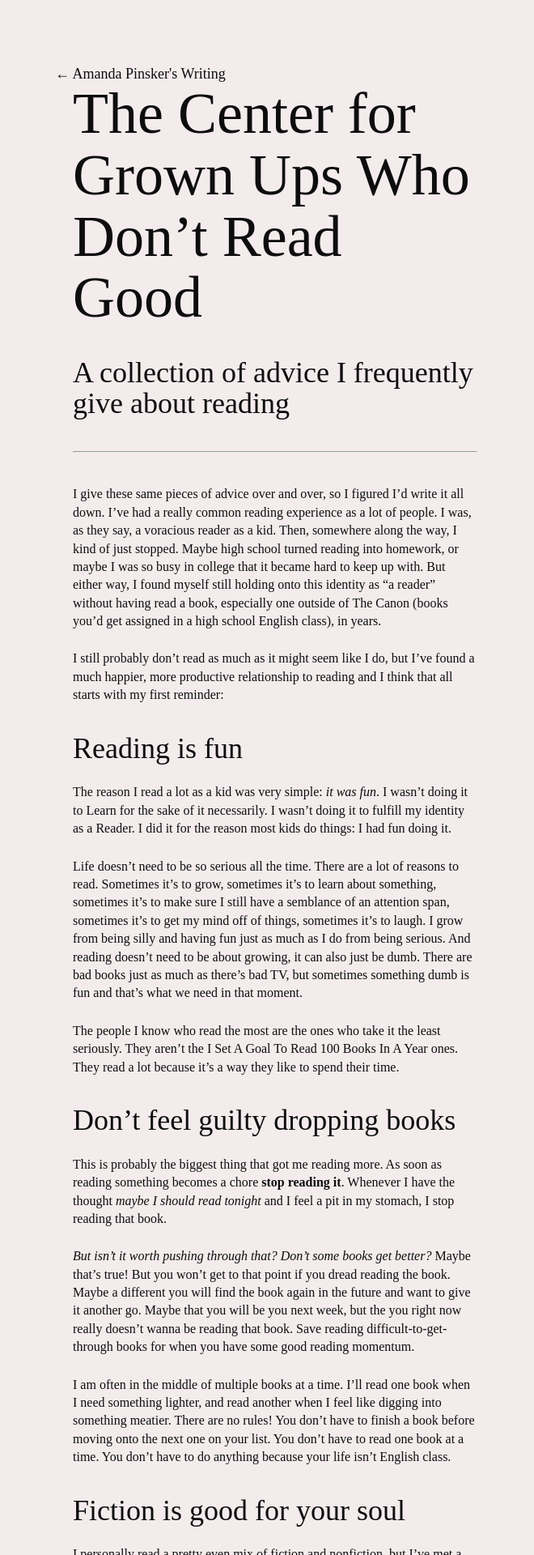
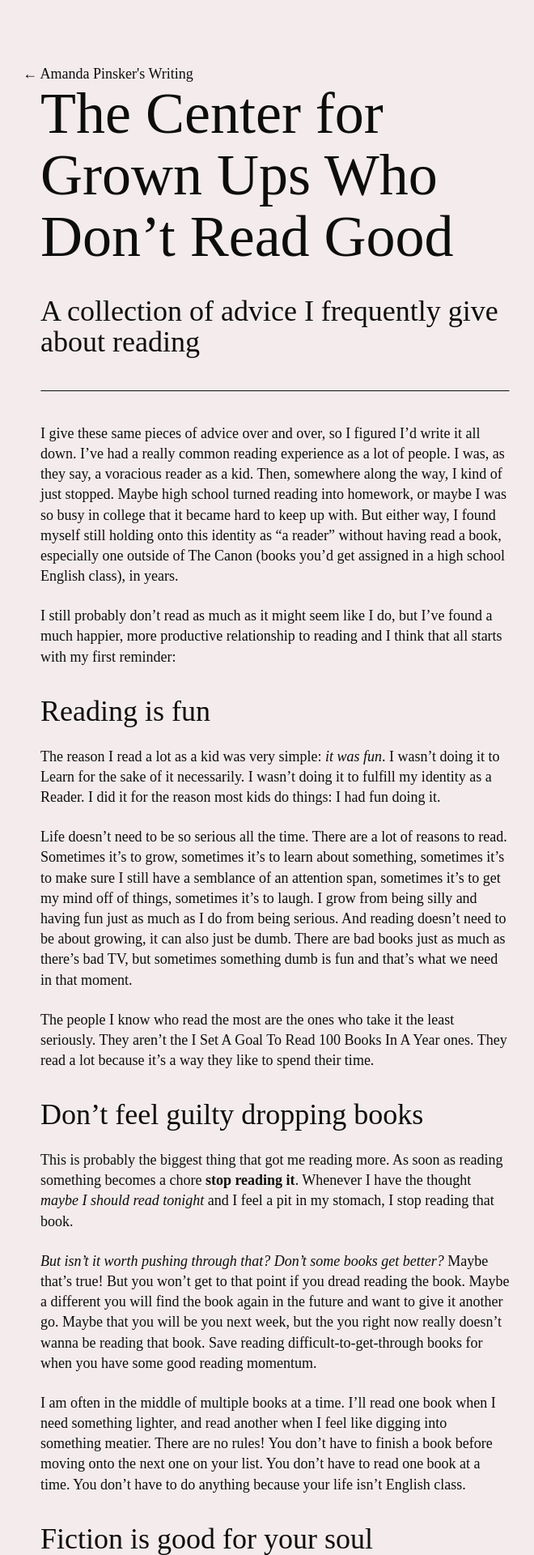
Before and after one commit to ampinsk/ampinsk.github.io, a Jekyll site: the page built from writing/reading-advice.md, in a window 1280 px wide. Shown: the top 1920 px of the page at 81% size, without its empty margins (300-960 px from the left). Built offline with Jekyll 4.4.1, drawn with Linux system fonts in a browser that asks for light colours; some web fonts are replaced.

Commit message:
massage article design

```diff
--- a/_sass/_writing.scss
+++ b/_sass/_writing.scss
@@ -140,7 +140,7 @@ body.writing-bg {
 // Posts
 
 .post .site-container {
-  max-width: 500px;
+  max-width: 580px;
 }
 
 .post-content {
@@ -148,12 +148,12 @@ body.writing-bg {
 
   p {
     margin-top: 24px;
-    font-size: 16px;
+    font-size: 18px;
     line-height: 1.4;
   }
 
   li {
-    font-size: 16px;
+    font-size: 18px;
     line-height: 1.4;
   }
 
@@ -184,7 +184,8 @@ body.writing-bg {
   }
 
   h4 {
-    font-family: $serif;
+    font-family: $serif-text;
+    font-weight: normal;
     font-size: 20px;
     margin-top: 36px;
   }
@@ -212,14 +213,52 @@ body.writing-bg {
 
   img {
     width: 100%;
-
-    @include mq($tablet) {
-      margin-top: 52px;
-    }
   }
 
   hr {
     margin: 40px 0;
+    border-top: 1px solid $black;
+    border-bottom: none;
+
+    @media (prefers-color-scheme: dark) {
+      border-color: $white;
+    }
+  }
+
+  sup {
+    line-height: 0;
+  }
+
+  .footnote {
+    color: $red;
+    text-decoration: none;
+
+    &:hover {
+      text-decoration: underline;
+    }
+  }
+
+  .footnotes {
+    margin: 20px 0 -32px;
+  }
+
+  .footnotes ol {
+    margin: 0;
+    padding: 0 16px;
+  }
+
+  .footnotes li, .footnotes p {
+    font-size: 14px;
+    margin-top: 2px;
+  }
+
+  .reversefootnote  {
+    color: $red;
+    text-decoration: none;
+
+    &:hover {
+      text-decoration: underline;
+    }
   }
 
   p.third {
```
